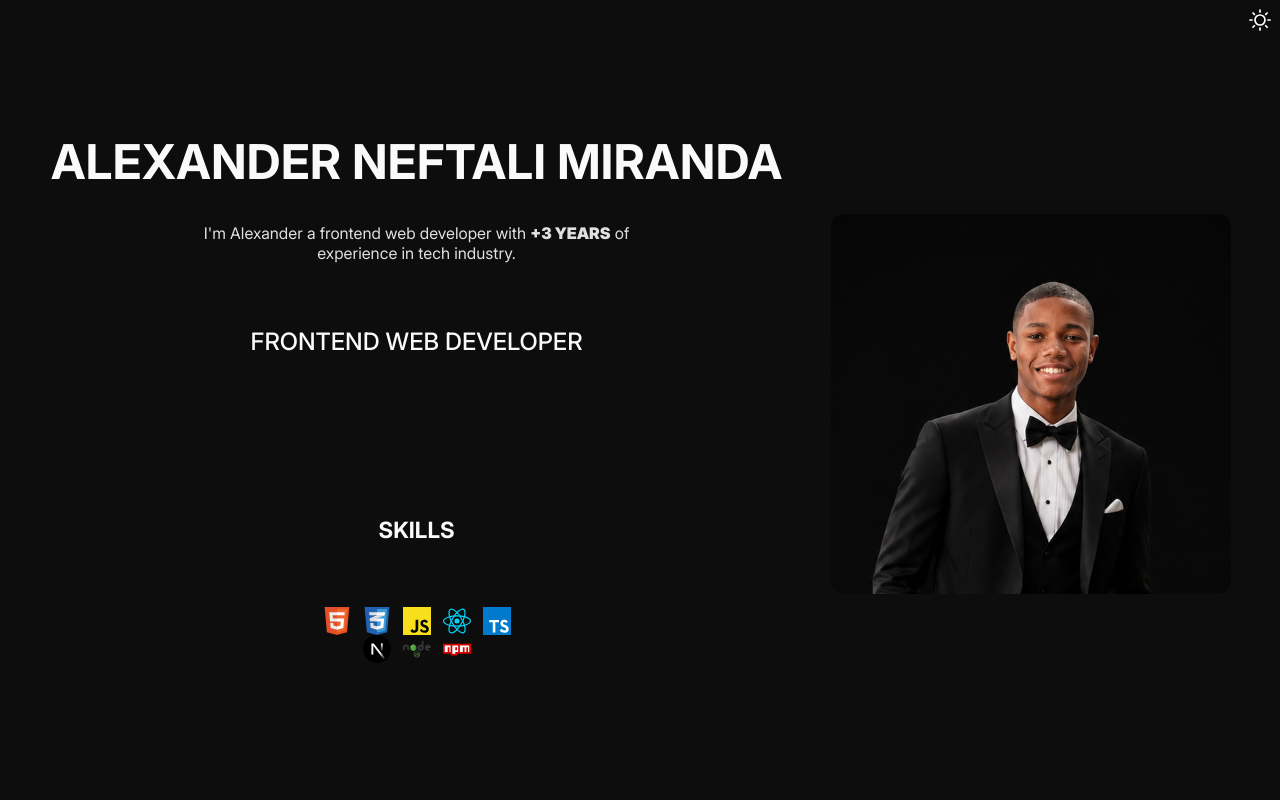
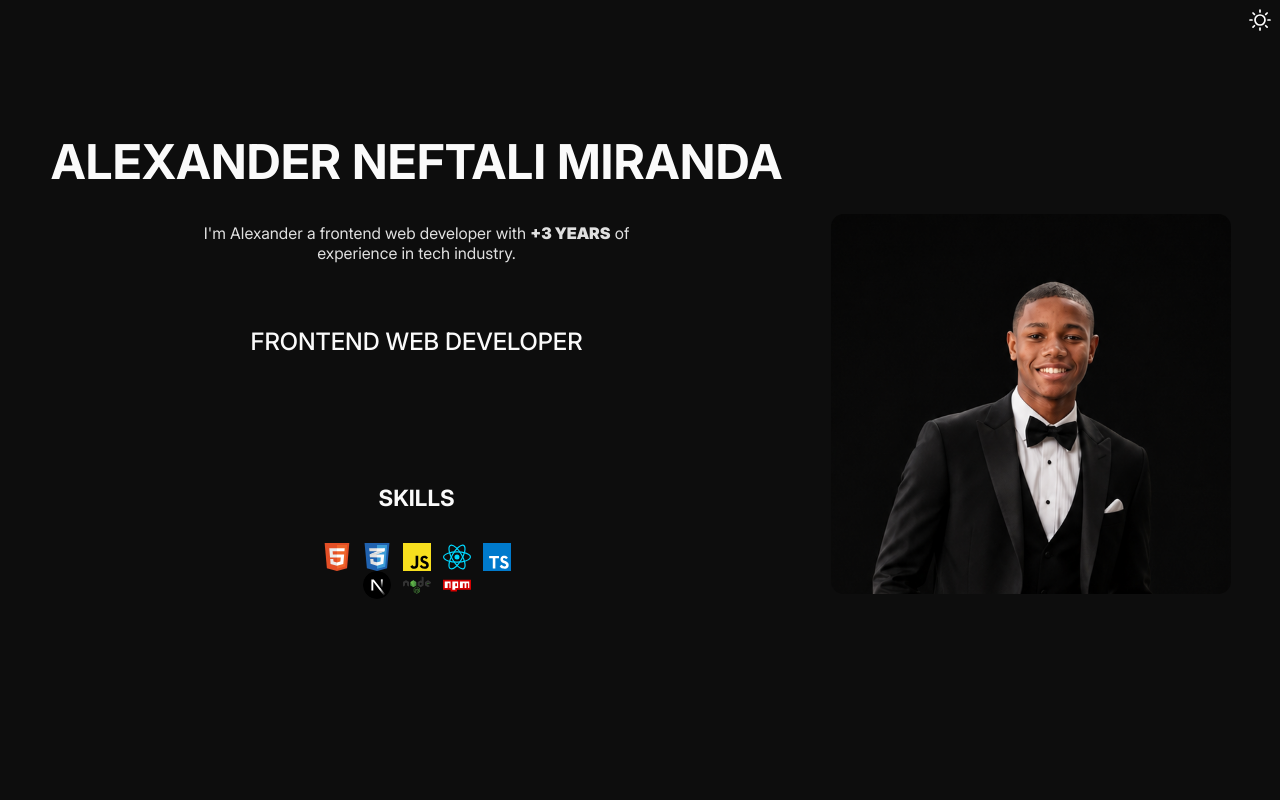
Before and after one commit to AlexanderLaurencio/my-portfolio, a Next.js app: page / in a window 1280 px wide. Shown: the top 800 px of the page. Built offline with nearby package versions, Linux system fonts and the light colour scheme.

Commit message:
Removing unwanted margins

```diff
--- a/src/app/global.css
+++ b/src/app/global.css
@@ -154,7 +154,3 @@ body{
 .notFound .goBack:hover{
     opacity: .8;
 }
-
-section h2{
-    margin: var(--space-xl) 0;
-}
--- a/src/components/contacts/contacts.modules.css
+++ b/src/components/contacts/contacts.modules.css
@@ -12,6 +12,7 @@
     color: var(--text-primary);
     text-transform: uppercase;
     font-size: var(--font-size-h2);
+    margin: var(--space-xl) 0;
 }
 
 .contacts_container{
--- a/src/components/projects/projects.modules.css
+++ b/src/components/projects/projects.modules.css
@@ -10,6 +10,7 @@
     text-transform: uppercase;
     font-size: var(--font-size-h2);
     align-self: center;
+    margin: var(--space-xl) 0;
 }
 
 .projectsContainer{
```
